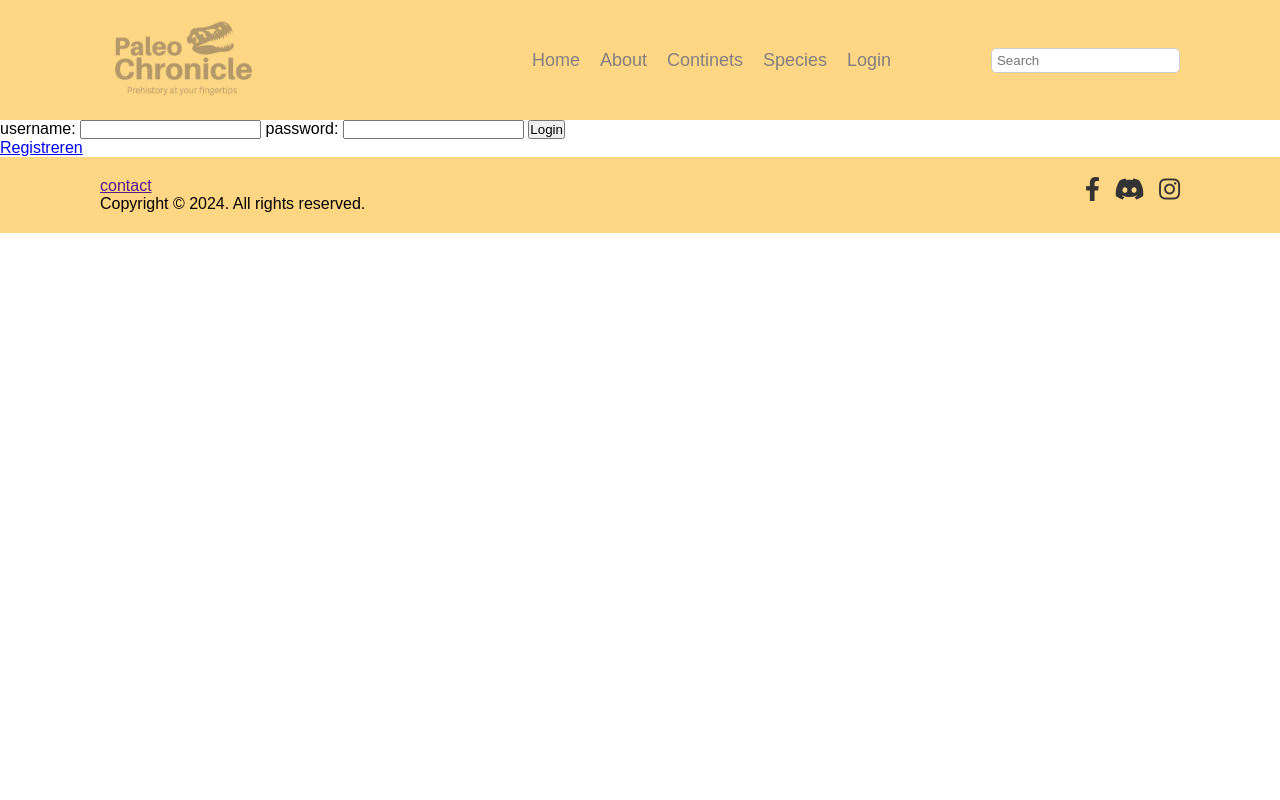
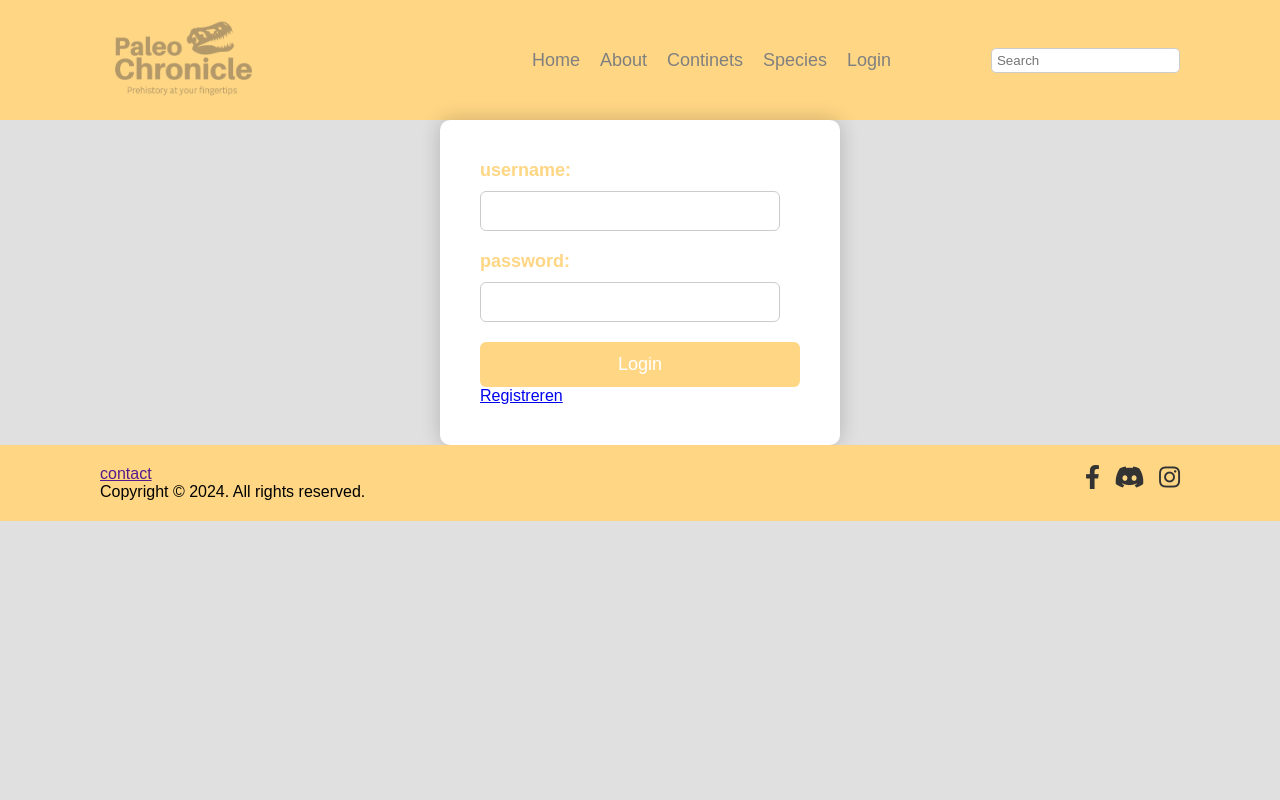
Before and after one commit to RobbertBons/Prehistoric-database, a PHP site: page /login.php in a window 1280 px wide. Run offline with PHP 8.4, Linux system fonts and the light colour scheme.

Commit message:
Login css

```diff
--- /dev/null
+++ b/css/login.css
@@ -0,0 +1,76 @@
+body {
+    font-family: 'Segoe UI', Tahoma, Geneva, Verdana, sans-serif;
+    background-color: #e0e0e0;
+}
+
+.main {
+    display: flex;
+    justify-content: center;
+    align-items: center;
+    height: 100vh;
+}
+
+.form {
+    background-color: #fff;
+    padding: 40px;
+    border-radius: 10px;
+    box-shadow: 0 0 20px rgba(0, 0, 0, 0.2);
+    max-width: 400px;
+    width: 100%;
+    margin: auto;
+}
+
+.form label {
+    display: block;
+    margin-bottom: 10px;
+    font-size: 18px;
+    color: #4d4d4d;
+}
+
+.form input[type="text"],
+.form input[type="password"] {
+    width: calc(100% - 20px);
+    padding: 10px;
+    margin-bottom: 20px;
+    border: 1px solid #ccc;
+    border-radius: 6px;
+    font-size: 16px;
+}
+
+.form input[type="submit"] {
+    width: 100%;
+    padding: 12px;
+    background-color: #7a9b76;
+    color: #fff;
+    border: none;
+    border-radius: 6px;
+    cursor: pointer;
+    font-size: 18px;
+    transition: background-color 0.3s ease;
+}
+
+.form input[type="submit"]:hover {
+    background-color: #5d7f5d;
+}
+
+.form label {
+    color: #fed684;
+    font-weight: bold;
+}
+
+.form input[type="text"],
+.form input[type="password"] {
+    background-color: rgba(255, 255, 255, 0.8);
+    color: #333;
+}
+
+.form input[type="submit"] {
+    background-color: #fed684;
+    border: none;
+    border-radius: 6px;
+    transition: background-color 0.3s ease;
+}
+
+.form input[type="submit"]:hover {
+    background-color: #808080;
+}
--- a/login.php
+++ b/login.php
@@ -14,7 +14,7 @@ if(isset($_SESSION['ingelogd']) && $_SESSION['ingelogd']){
 
 
 ?>
-
+	<link rel="stylesheet" type="text/css" href="css/login.css">
     <main>
     	<section class="form">
 	    	<form method="post">
```
Also changed, not shown: index.php (+1 -7 lines).
